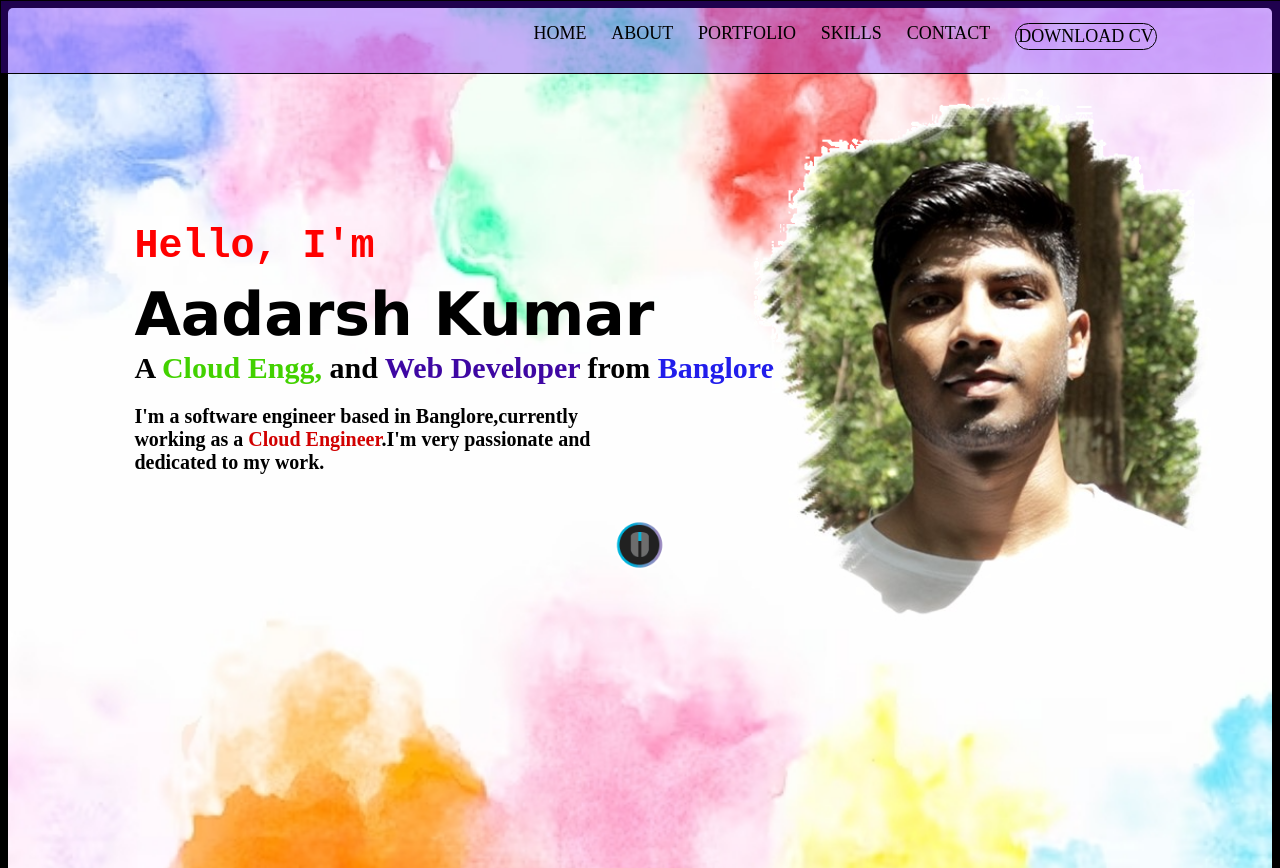
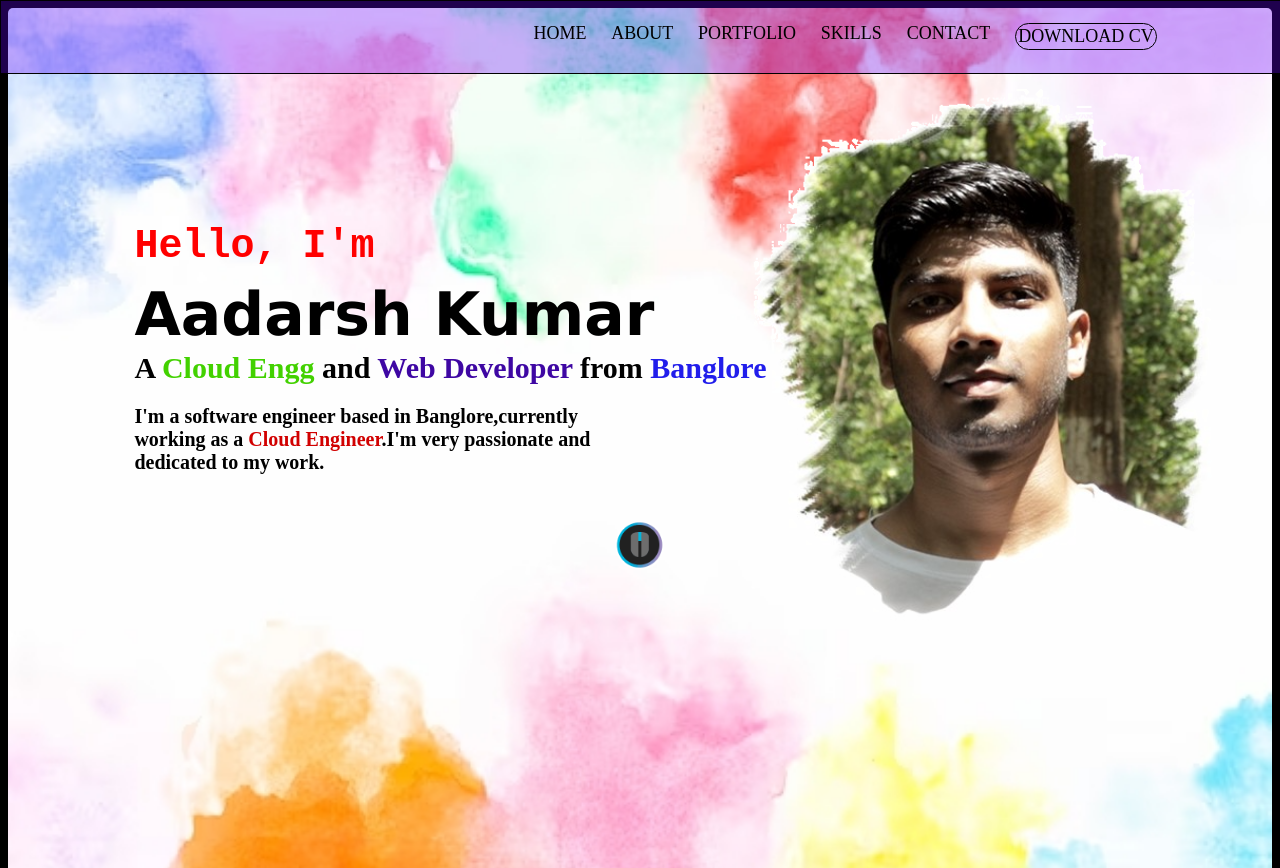
Before and after one commit to Aadarsh032/Resume-Website, a plain HTML site: page index.html in a window 1280 px wide. Shown: the top 868 px of the page. Drawn offline with Linux system fonts and the light colour scheme.

Commit message:
Update index.html

```diff
--- a/index.html
+++ b/index.html
@@ -26,7 +26,7 @@
                <div class="heading">
                     <h1 id="heading1">Hello, I'm</h1>
                     <h1 id="heading2">Aadarsh Kumar</h1>
-                    <h1 id="heading3">A<span style="color:rgb(66, 209, 0);"> Cloud Engg, </span>and <span style="color: rgb(62, 7, 163);">Web Developer</span> from <span style="color: rgb(33, 29, 235);">Banglore</span></h1>
+                    <h1 id="heading3">A<span style="color:rgb(66, 209, 0);"> Cloud Engg </span>and <span style="color: rgb(62, 7, 163);">Web Developer</span> from <span style="color: rgb(33, 29, 235);">Banglore</span></h1>
                     <h1 id="heading4">I'm a software engineer based in Banglore,currently working as a <span style="color:rgb(209, 0, 0);">Cloud Engineer</span>.I'm very passionate and dedicated to my work.</h1>
                </div>
 
```
